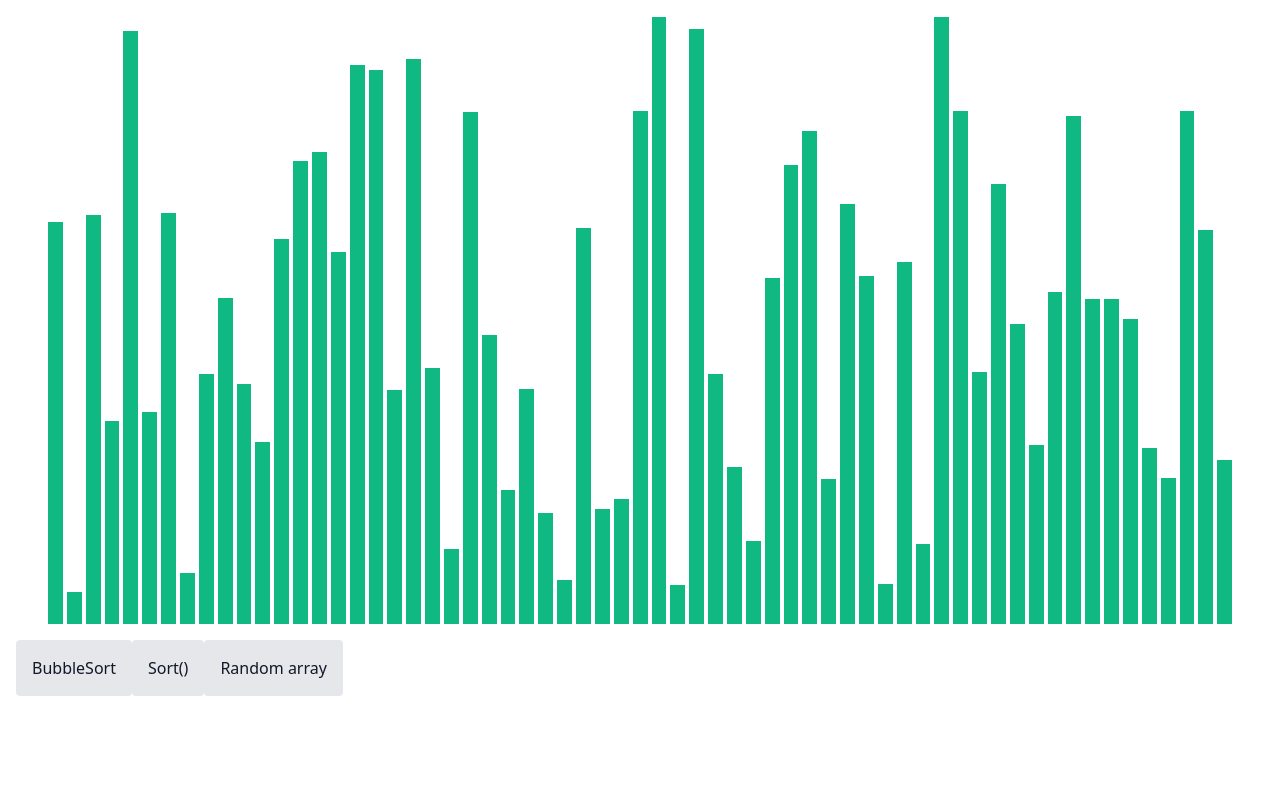
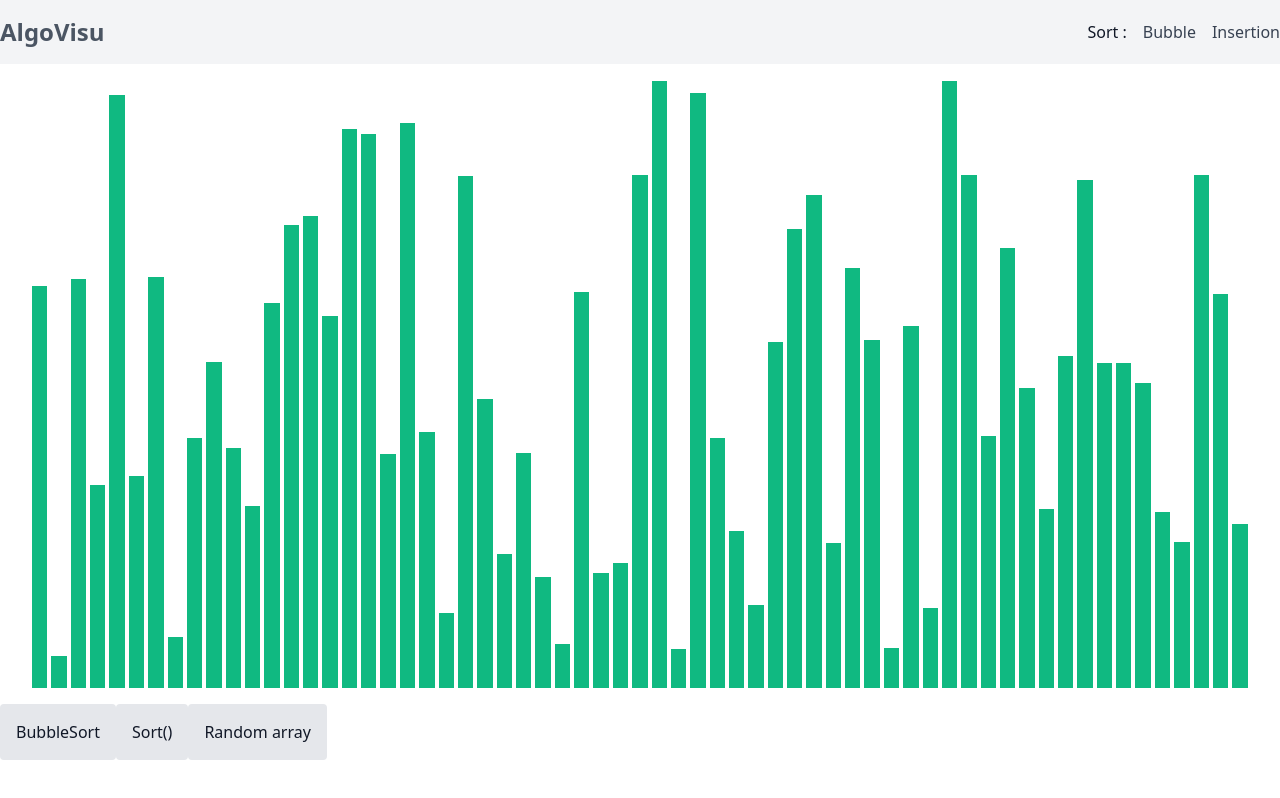
Before and after one commit to maruffahmed/AlgoVisu, a React (Create React App) app: page / in a window 1280 px wide. Built offline with nearby package versions, Linux system fonts and the light colour scheme.

Commit message:
Add navbar

```diff
--- a/src/App.js
+++ b/src/App.js
@@ -1,8 +1,9 @@
 import React from 'react';
 import { BubbleSortSteps } from 'algorithms';
-import ItemBars from 'components/ItemBars';
+import ItemBars from 'components/Bars/ItemBars';
 import { initialState, randomNum } from 'algorithms/lib';
 import { BubbleSortAnimation } from 'algorithmAnimation';
+import Navbar from 'components/Navbar/Navbar';
 
 function App() {
   const [initialArray, setInitialArray] = React.useState(initialState); // Unsorted initial array
@@ -32,7 +33,8 @@ function App() {
     setInitialArray(newArr);
   };
   return (
-    <div className="h-screen w-screen px-4">
+    <div className="h-screen w-screen">
+      <Navbar />
       <ItemBars arr={initialArray} />
       <button className="btn" type="button" onClick={doBubbleSort}>
         BubbleSort
--- a/src/components/ItemBars.js
+++ b/src/components/Bars/ItemBars.js
@@ -1,5 +1,5 @@
 import React from 'react';
-import Bar from 'components/Bar';
+import Bar from 'components/Bars/Bar';
 function ItemBars({ arr }) {
   return (
     <div className="bars h-4/5 px-8 py-4">
--- /dev/null
+++ b/src/components/Navbar/Navbar.js
@@ -0,0 +1,33 @@
+import React from 'react';
+
+function Navbar(props) {
+  return (
+    <nav className="max-h-24 bg-gray-100 py-4">
+      <div className="container mx-auto">
+        <div className="flex items-center justify-between">
+          <div className="brand-logo">
+            <h1 className="text-2xl text-gray-600 font-semibold">AlgoVisu</h1>
+          </div>
+
+          <ul className="flex gap-4">
+            <li>
+              <p className="text-gray-900">Sort :</p>
+            </li>
+            <li>
+              <a href="/" className="text-gray-700 hover:text-gray-500">
+                Bubble
+              </a>
+            </li>
+            <li>
+              <a href="/" className="text-gray-700 hover:text-gray-500">
+                Insertion
+              </a>
+            </li>
+          </ul>
+        </div>
+      </div>
+    </nav>
+  );
+}
+
+export default Navbar;
```
Also changed, not shown: src/components/Bars/Bar.js (renamed from src/components/Bar.js), 1 other file (tests, documents, lock files or other folders).
